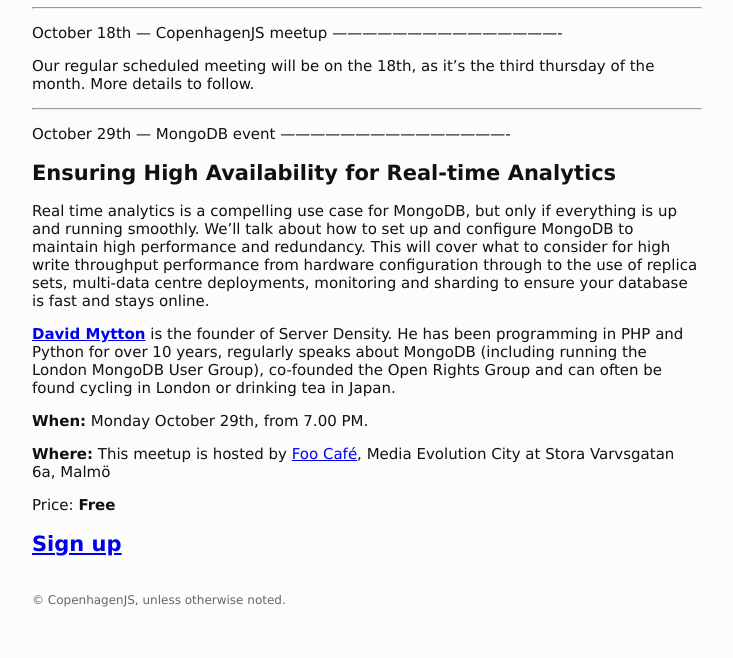
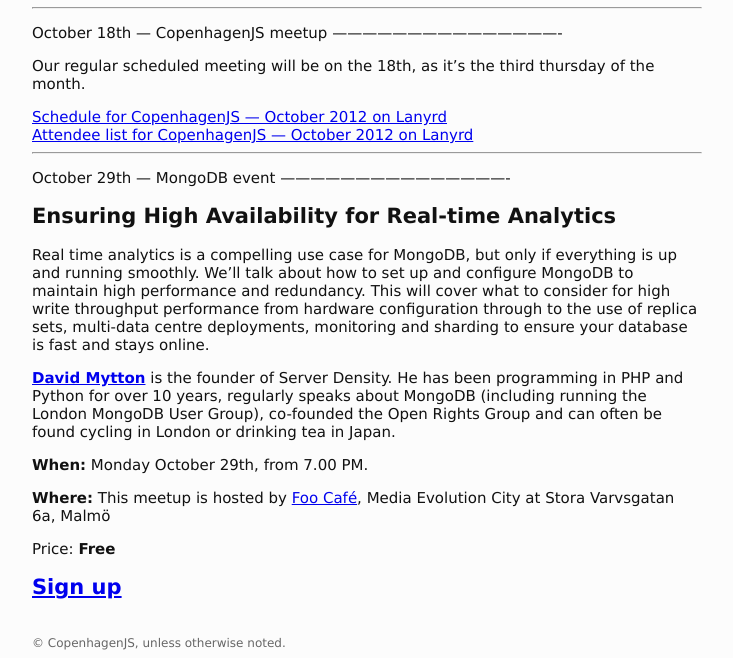
Before and after one commit to copenhagenjs/copenhagenjs.dk, a Jekyll site: the page built from _posts/2012-09-26-october-busy-month.md, in a window 1280 px wide and 900 px high, scrolled down 1529 px, cut to the strip 242-900 px from the top of the window. Shown: the whole strip, without its empty margins (128-861 px from the left). Built offline with Jekyll 4.4.1, drawn with Linux system fonts in a browser that asks for light colours; Markdown is read by kramdown in place of the engine named in the settings; a script that is not in the unit is left out; before the commit the page ends 2386 px from its top, so only the background shows below that.

Commit message:
Adding lanyrd links to the regular meeting

```diff
--- a/_posts/2012-09-26-october-busy-month.md
+++ b/_posts/2012-09-26-october-busy-month.md
@@ -35,10 +35,10 @@ So, we are happy to organise a *bonus* event for the community in October.
 
 <!-- Add this where you want the output to appear -->
 <div class="lanyrd-target-schedule">
-    <a href="http://lanyrd.com/2012/copenhagenjs-couchbase-bonus-event/schedule/"
-        class="lanyrd-schedule">
-        Schedule for CopenhagenJS - Couchbase bonus event on Lanyrd
-    </a>
+	<a href="http://lanyrd.com/2012/copenhagenjs-couchbase-bonus-event/schedule/"
+		class="lanyrd-schedule">
+		Schedule for CopenhagenJS - Couchbase bonus event on Lanyrd
+	</a>
 </div>
 
 There is limited seating for this event, register below.
@@ -47,10 +47,10 @@ There is limited seating for this event, register below.
 
 <!-- Add this where you want the output to appear -->
 <div class="lanyrd-target-participants">
-    <a href="http://lanyrd.com/2012/copenhagenjs-couchbase-bonus-event/attendees/"
-        class="lanyrd-participants">
-        Attendee list for CopenhagenJS - Couchbase bonus event on Lanyrd
-    </a>
+	<a href="http://lanyrd.com/2012/copenhagenjs-couchbase-bonus-event/attendees/"
+		class="lanyrd-participants">
+		Attendee list for CopenhagenJS - Couchbase bonus event on Lanyrd
+	</a>
 </div>
 
 ---
@@ -89,11 +89,25 @@ October 18th — CopenhagenJS meetup
 ----------------------------------------------
 
 Our regular scheduled meeting will be on the 18th, as it's the third thursday of the month.
-More details to follow.
 
-<!-- Add this to the end of body -->
-<script src="http://cdn.lanyrd.net/badges/embed-v1.min.js"></script>
+<!-- Add this where you want the output to appear -->
+<div class="lanyrd-target-schedule">
+	<a href="http://lanyrd.com/2012/copenhagenjs-october/schedule/"
+		class="lanyrd-schedule"
+		data-lanyrd-abstracts
+		data-lanyrd-truncateabstracts="60"
+		data-lanyrd-speakers
+		data-lanyrd-speakerlabels>
+		Schedule for CopenhagenJS — October 2012 on Lanyrd
+	</a>
+</div>
 
+<div class="lanyrd-target-participants">
+	<a href="http://lanyrd.com/2012/copenhagenjs-october/attendees/"
+		class="lanyrd-participants">
+		Attendee list for CopenhagenJS — October 2012 on Lanyrd
+	</a>
+</div>
 
 
 ---
@@ -111,4 +125,8 @@ Real time analytics is a compelling use case for MongoDB, but only if everything
 **Where:** This meetup is hosted by [Foo Café](http://www.foocafe.org/), Media Evolution City at Stora Varvsgatan 6a, Malmö
 
 Price: **Free**
-##[Sign up](http://simpleeventsignup.com/event/14498/signup/attendees)
+##[Sign up](http://simpleeventsignup.com/event/14498/signup/attendees?signup_token=1f4fd13ac194b6c)
+
+
+<!-- Add this to the end of body -->
+<script src="http://cdn.lanyrd.net/badges/embed-v1.min.js"></script>
```
